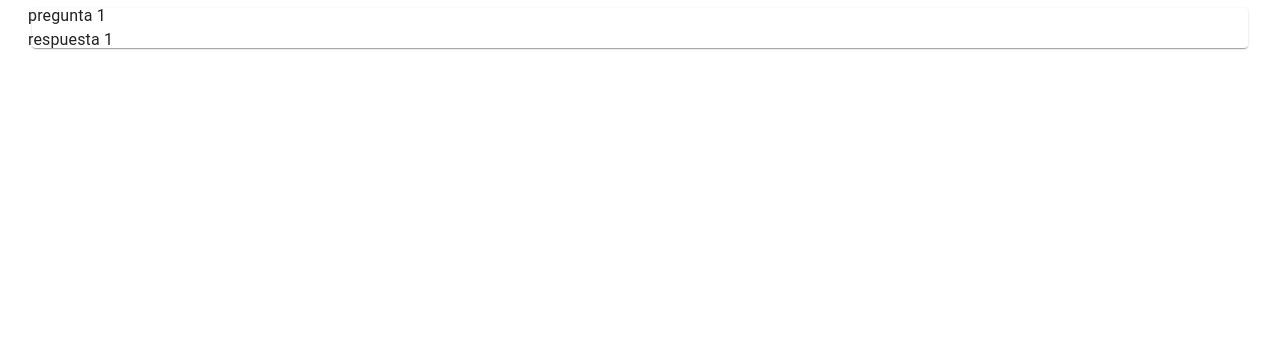
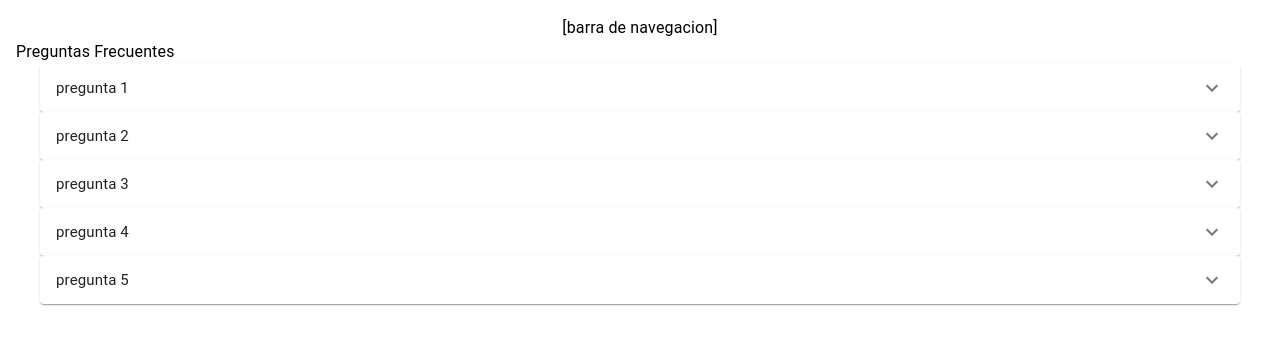
Before and after one commit to X-Viss/IETI---PROJECT, a React (Create React App) app: page / in a window 1280 px wide. Shown: the top 344 px of the page. Built offline with nearby package versions, Linux system fonts and the light colour scheme.

Commit message:
Afinando presentacion preguntas, componente listo

```diff
--- a/package.json
+++ b/package.json
@@ -4,6 +4,7 @@
   "private": true,
   "dependencies": {
     "@material-ui/core": "^4.11.3",
+    "@material-ui/icons": "^4.11.2",
     "@testing-library/jest-dom": "^5.11.9",
     "@testing-library/react": "^11.2.5",
     "@testing-library/user-event": "^12.6.3",
--- a/src/App.js
+++ b/src/App.js
@@ -1,45 +1,11 @@
-import React from 'react';
-import Paper from '@material-ui/core/Paper';
-import { makeStyles } from '@material-ui/core/styles';
-import { Grid } from '@material-ui/core';
-
-import Typography from '@material-ui/core/Typography';
+import logo from './logo.svg';
 import './App.css';
-
-
-const useStyles = makeStyles((theme) => ({
-  root: {
-    flexGrow: 1,
-    overflow: 'hidden',
-    padding: theme.spacing(0, 3),
-  },
-  paper: {
-    margin: theme.spacing(1),
-    padding: theme.spacing(2),
-  },
-}));
-
-const questions = ["pregunta 1","pregunta2","pregunta3"];
-const answer = ["respuesta 1","respuesta2","respuesta3"];
+import QuestList from './components/QuestList.js';
 
 function App() {
-  const classes = useStyles();
   return (
-
-    <div className={classes.root}>
-      <Paper className={classes.paper}>
-        <Grid container direction="row"
-            justify="flex-start"
-            alignItems="center" spacing={5}
-            >
-          <Grid container xs={12}>
-            <Typography noWrap>{questions[0]}</Typography>
-          </Grid>
-          <Grid container xs={12}>
-            <Typography noWrap>{answer[0]}</Typography>
-          </Grid>
-        </Grid>
-      </Paper>
+    <div className="App">
+      <QuestList></QuestList>
     </div>
   );
 }
--- /dev/null
+++ b/src/components/QuestList.js
@@ -0,0 +1,50 @@
+import React from 'react';
+import { withStyles } from '@material-ui/core/styles';
+import Typography from '@material-ui/core/Typography';
+import Quest from './Quest.js'
+
+const styles = (theme) => ({
+  root: {
+    flexGrow: 1,
+    overflow: 'hidden',
+    padding: theme.spacing(2),
+  }
+})
+
+class QuestList extends React.Component {
+    constructor(props) {
+      super(props);
+      this.state = {
+          questions: [{quest: 'pregunta 1'
+                      ,ans:'respuesta 1'},
+                      {quest: 'pregunta 2'
+                      ,ans:'respuesta 2'},
+                      {quest: 'pregunta 3'
+                      ,ans:'respuesta 3'},
+                      {quest: 'pregunta 4'
+                      ,ans:'respuesta 4'},
+                      {quest: 'pregunta 5'
+                      ,ans:'respuesta 5'}
+                  ]
+      };
+    }
+
+    render() {
+        const questionsAccords = this.state.questions.map(
+          (value,index) => {
+            value.key = index;
+            return <Quest key={index} qry={value.quest} ans={value.ans}></Quest>
+          }
+        );
+        const {classes} = this.props;
+        return (
+            <div className={classes.root}>
+              <Typography align='center' >[barra de navegacion]</Typography>
+              <Typography align='left' >Preguntas Frecuentes</Typography>
+                {questionsAccords}
+            </div>
+        );
+    }
+  }
+
+export default withStyles(styles)(QuestList);
--- a/src/components/quest.js
+++ b/src/components/quest.js
@@ -1,19 +1,47 @@
 import React from 'react';
-import 'react-datepicker/dist/react-datepicker.css';
+import { withStyles } from '@material-ui/core/styles';
+import Accordion from '@material-ui/core/Accordion';
+import AccordionSummary from '@material-ui/core/AccordionSummary';
+import AccordionDetails from '@material-ui/core/AccordionDetails';
+import Typography from '@material-ui/core/Typography';
+import ExpandMoreIcon from '@material-ui/icons/ExpandMore';
 
+const styles = (theme) => ({
+  root: {
+    padding: theme.spacing(0, 3),
+  },
+  heading: {
+    fontSize: theme.typography.pxToRem(15),
+    fontWeight: theme.typography.fontWeightRegular,
+  },
+})
 
-export class Quest extends React.Component {
+class Quest extends React.Component {
     constructor(props) {
       super(props);
-        this.state = {text:''};
     }
 
     render() {
+        const {classes} = this.props;
         return (
-            <div>
-                <a>Preguntas</a>
+            <div className={classes.root}>
+                <Accordion>
+                    <AccordionSummary
+                    expandIcon={<ExpandMoreIcon />}
+                    aria-controls="panel1a-content"
+                    id="panel1a-header"
+                    >
+                    <Typography className={classes.heading}>{this.props.qry}</Typography>
+                    </AccordionSummary>
+                    <AccordionDetails>
+                    <Typography>
+                        {this.props.ans}
+                    </Typography>
+                    </AccordionDetails>
+                </Accordion>
             </div>
         );
     }
+  }
 
-  }
+  export default withStyles(styles)(Quest);
```
Also changed, not shown: 1 other file (tests, documents, lock files or other folders).
